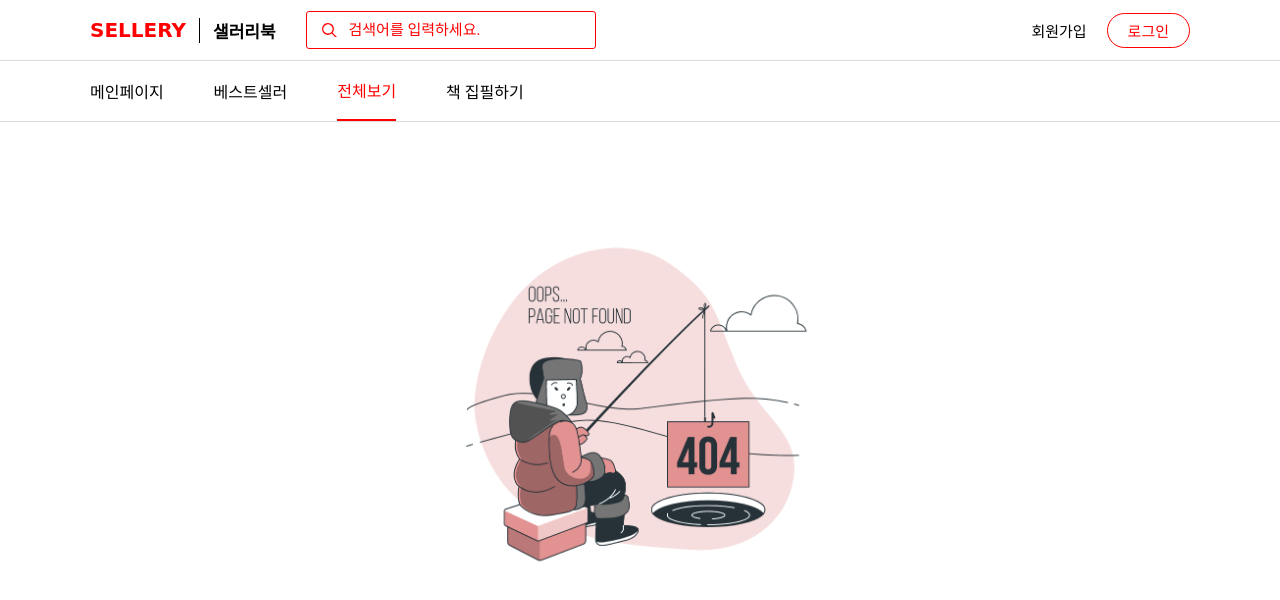
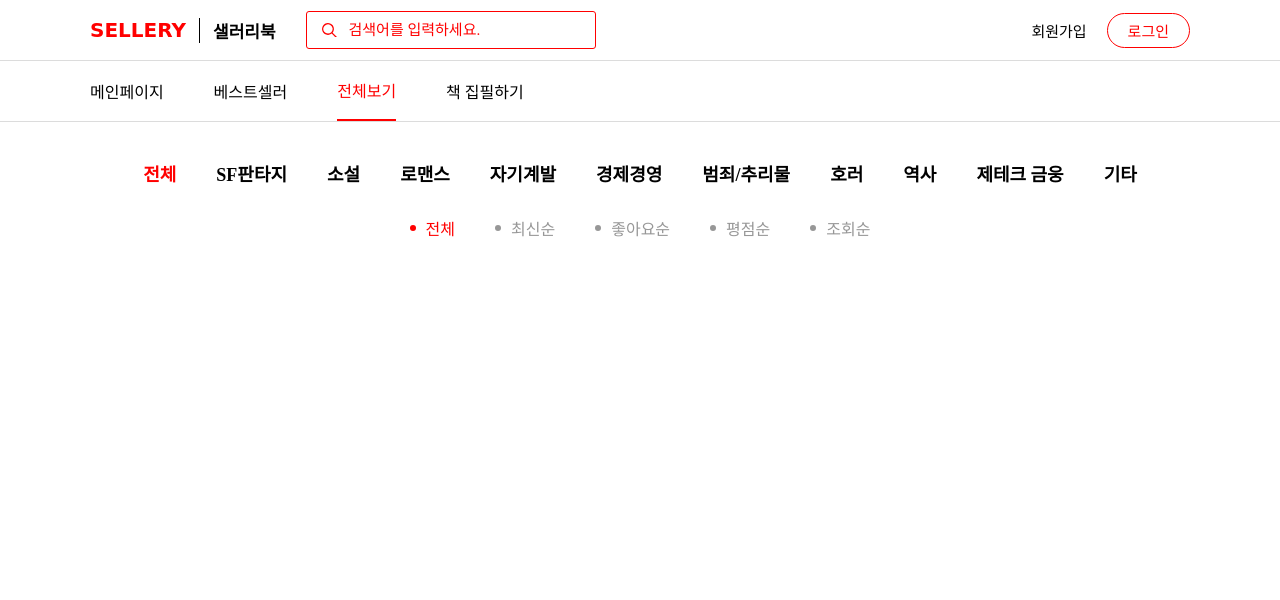
Before and after one commit to jidole02/sellery-book, a Next.js app in the folder next-js/: page /all in a window 1280 px wide. Before the commit this address had no page. Shown: the top 600 px of the page. Built offline with nearby package versions, Linux system fonts and the light colour scheme; a web font is replaced by a local one.

Commit message:
[UPDATE] ALL PAGE MENU

```diff
--- /dev/null
+++ b/next-js/pages/all/index.tsx
@@ -0,0 +1,71 @@
+import * as S from "../../pagestyle/allStyles";
+import { GenreArr } from "./../../src/utils/export";
+import { useState } from "react";
+import CardList from "../../src/components/cardList";
+
+export default function AllPage() {
+  const genreArr = GenreArr.slice();
+  const sortArr = ["전체", "최신순", "좋아요순", "평점순", "조회순"];
+  genreArr.unshift("전체");
+  const [genre, setGenre] = useState<string>(genreArr[0]);
+  const [sort, setSort] = useState<string>(sortArr[0]);
+  const getGenreValue = ({ target }): void => {
+    setGenre(target.value);
+  };
+  const getSortValue = ({ target }): void => {
+    setSort(target.value);
+  };
+  return (
+    <S.Wrapper>
+      <S.Container>
+        <S.Menu>
+          {genreArr.map((contents, index) => (
+            <S.GenreLabel check={contents === genre} key={index}>
+              {genre === contents ? (
+                <input
+                  name="genre"
+                  type="radio"
+                  value={contents}
+                  onClick={getGenreValue}
+                  defaultChecked
+                />
+              ) : (
+                <input
+                  onClick={getGenreValue}
+                  name="genre"
+                  type="radio"
+                  value={contents}
+                />
+              )}
+              {contents}
+            </S.GenreLabel>
+          ))}
+        </S.Menu>
+        <S.Menu>
+          {sortArr.map((contents, index) => (
+            <S.SortLabel key={index} check={contents === sort}>
+              {sort === contents ? (
+                <input
+                  type="radio"
+                  name="sort"
+                  value={contents}
+                  onClick={getSortValue}
+                  checked
+                />
+              ) : (
+                <input
+                  type="radio"
+                  name="sort"
+                  value={contents}
+                  onClick={getSortValue}
+                />
+              )}
+              <div /> {contents}
+            </S.SortLabel>
+          ))}
+        </S.Menu>
+      </S.Container>
+{/*       <CardList/> */}
+    </S.Wrapper>
+  );
+}
--- /dev/null
+++ b/next-js/pagestyle/allStyles.ts
@@ -0,0 +1,56 @@
+import styled from "@emotion/styled";
+import { COLOR, CONTAIENR, WRAPPER } from "../styles";
+
+export const Wrapper = styled(WRAPPER)``;
+
+export const Container = styled(CONTAIENR)`
+  padding-top: 40px;
+  margin-bottom: 100px;
+`;
+
+export const Menu = styled.div`
+  width: 100%;
+  display: flex;
+  justify-content: center;
+  gap: 15px 40px;
+  flex-wrap: wrap;
+  &:last-of-type {
+    margin-top: 30px;
+  }
+`;
+
+interface labelProps {
+  check: boolean;
+}
+
+export const GenreLabel = styled.label<labelProps>`
+  cursor: pointer;
+  font-size: 18px;
+  font-weight: bold;
+  color: ${(res) => (res.check ? COLOR.main : "black")};
+  & input[type="radio"] {
+    margin: 0;
+    display: none;
+  }
+`;
+
+export const SortLabel = styled.label<labelProps>`
+  cursor: pointer;
+  cursor: pointer;
+  justify-content: center;
+  font-size: 16px;
+  display:flex;
+  align-items:center;
+  color: ${(res) => (res.check ? COLOR.main : COLOR.text)};
+  & input[type="radio"] {
+    margin: 0;
+    display: none;
+  }
+  & div {
+    width: 6px;
+    height: 6px;
+    border-radius:80%;
+    margin-right:10px;
+    background-color: ${(res) => (res.check ? COLOR.main : COLOR.text)};
+  }
+`;
--- a/next-js/src/components/cardList/index.tsx
+++ b/next-js/src/components/cardList/index.tsx
@@ -6,9 +6,10 @@ import { useEffect, useState } from "react";
 interface props {
   title: string;
   condition: string;
+  border?:boolean;
 }
 
-export default function CardList({ title, condition }: props) {
+export default function CardList({ title, condition,border = true }: props) {
   const [data, setData] = useState<any[]>([]);
   useEffect(() => {
     pbook.getPBook(condition).then((res) => {
@@ -17,7 +18,7 @@ export default function CardList({ title, condition }: props) {
   }, []);
   return (
     <S.Wrapper>
-      <S.Title>{title}</S.Title>
+      <S.Title border={border}>{title}</S.Title>
       <S.List>
         {data.map((obj, index) => (
           <BookCard
```
Also changed, not shown: next-js/src/components/cardList/styles.ts (+6 -2 lines).
